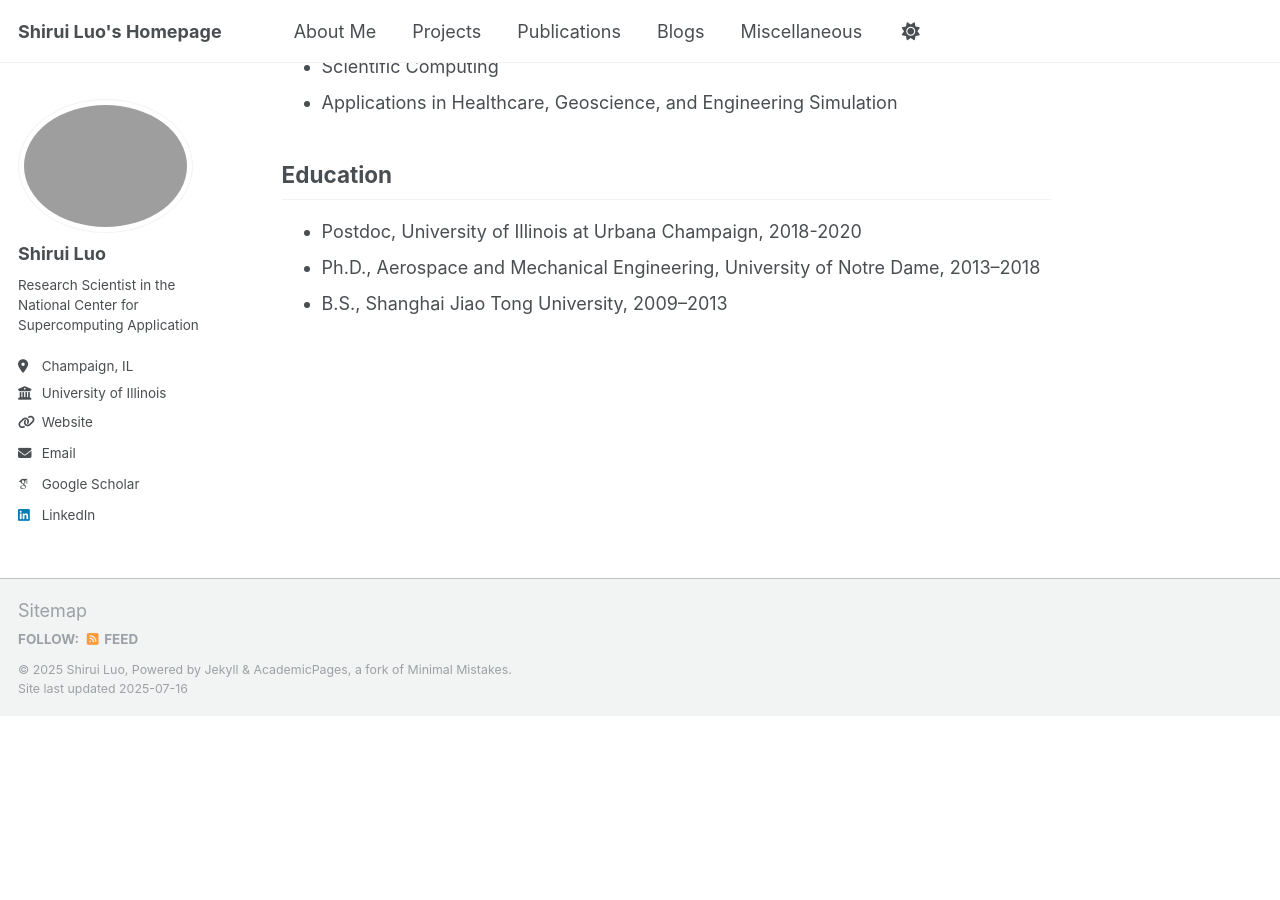
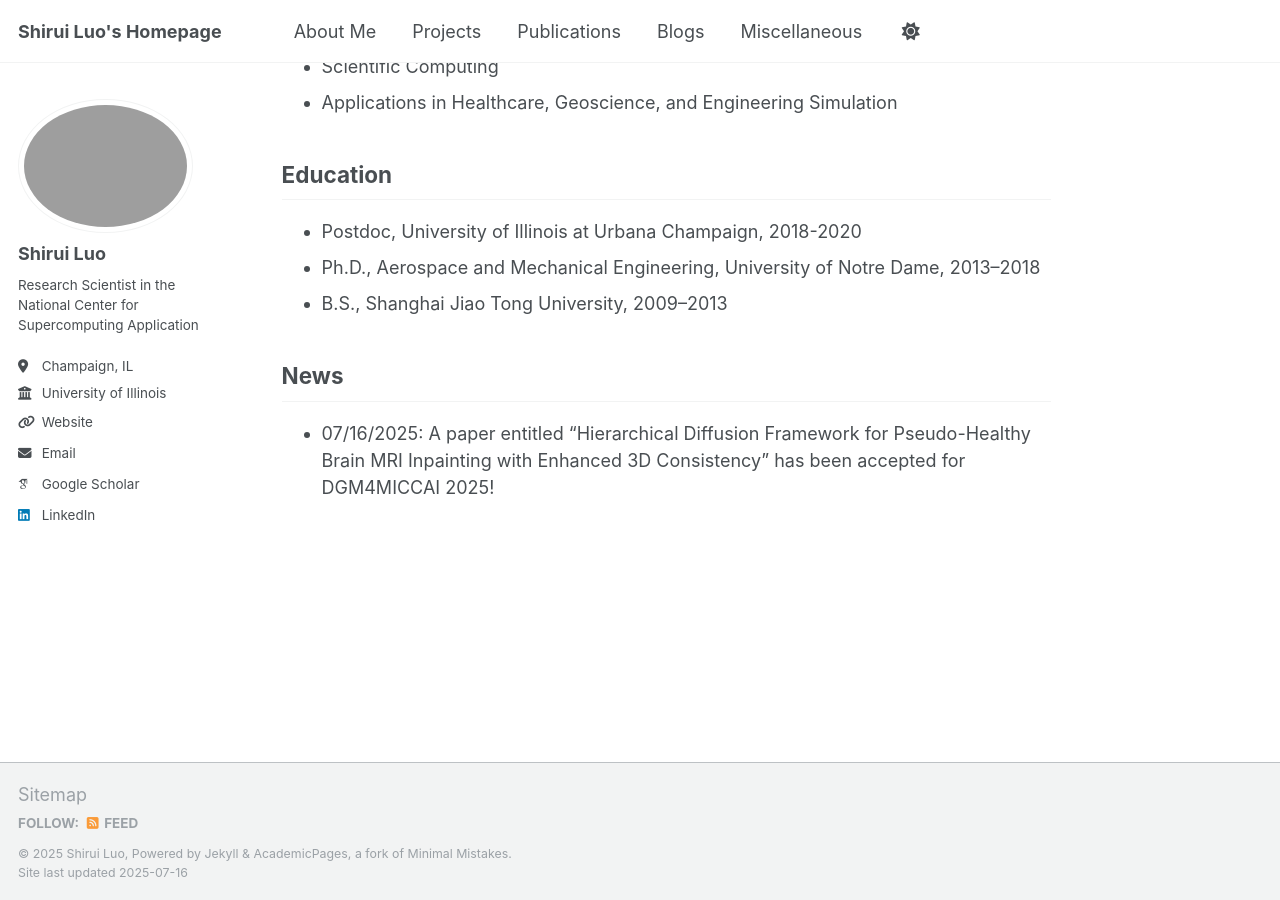
Before and after one commit to siriluo/siriluo.github.io, a Jekyll site: the page built from _pages/about.md, in a window 1280 px wide and 900 px high, scrolled down 653 px. Built offline with Jekyll 4.4.1, drawn with Linux system fonts in a browser that asks for light colours; some web fonts are replaced; a script that is not in the unit is left out; before the commit the page ends 1369 px from its top, so only the background shows below that.

Commit message:
change blog

```diff
--- a/_pages/about.md
+++ b/_pages/about.md
@@ -13,6 +13,7 @@ See my [Google Scholar](https://scholar.google.com/citations?user=lTT-vAoAAAAJ&h
 
 Please feel free to contact me if you are interested in my work or potential collaborations!
 
+
 ## Research Interests
 - High-Performance Computing (HPC)
 - Artificial Intelligence & Machine Learning
@@ -23,3 +24,6 @@ Please feel free to contact me if you are interested in my work or potential col
 - Postdoc, University of Illinois at Urbana Champaign, 2018-2020
 - Ph.D., Aerospace and Mechanical Engineering, University of Notre Dame, 2013–2018
 - B.S., Shanghai Jiao Tong University, 2009–2013
+
+## News
+- 07/16/2025: A paper entitled "Hierarchical Diffusion Framework for Pseudo-Healthy Brain MRI Inpainting with Enhanced 3D Consistency" has been accepted for DGM4MICCAI 2025!
```
